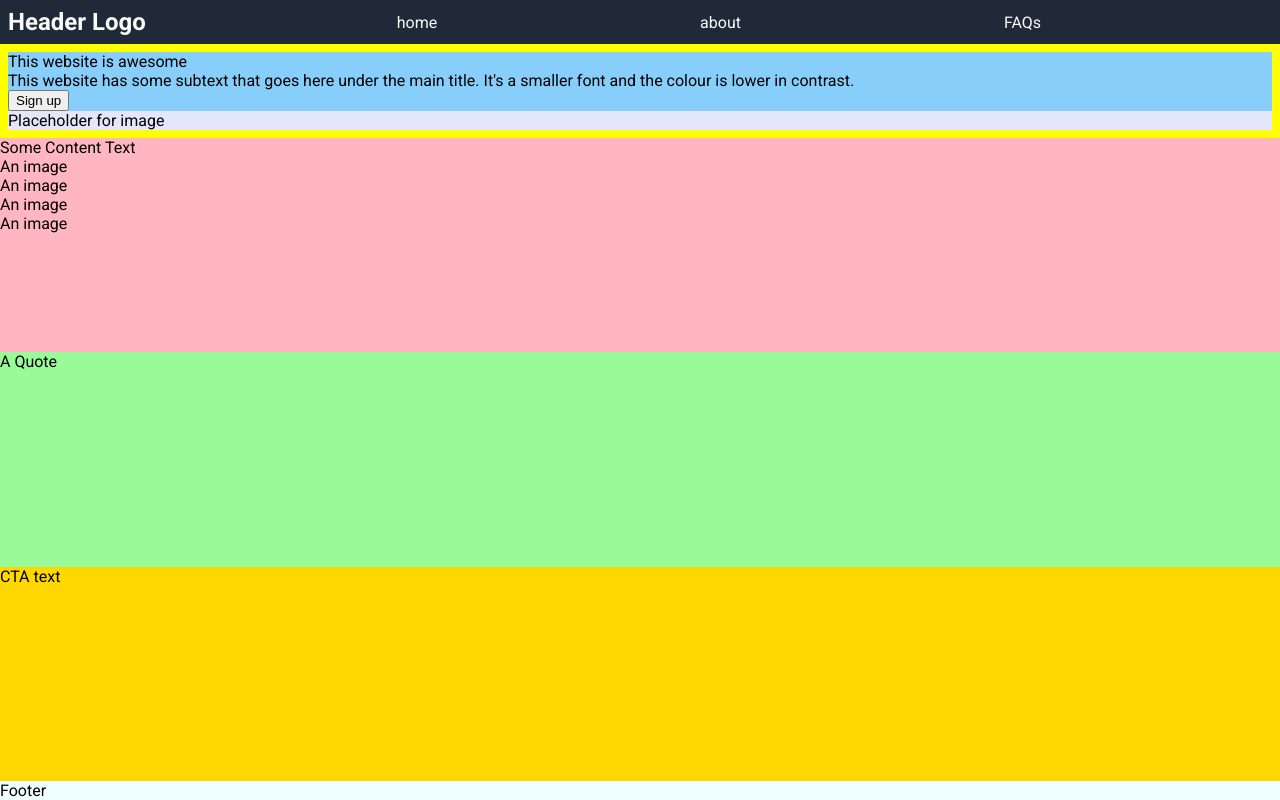
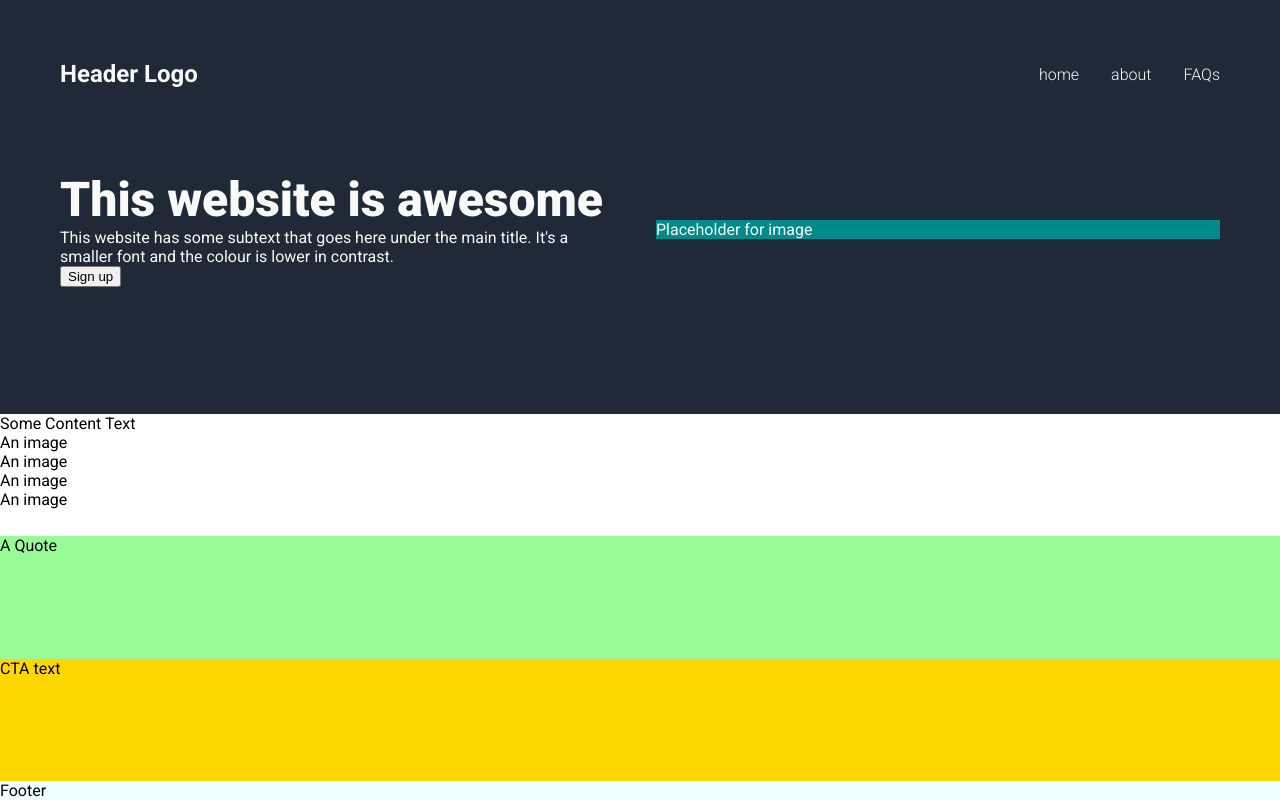
Before and after one commit to aishah-a/landing-page, a plain HTML site: page index.html in a window 1280 px wide. Drawn offline with Linux system fonts and the light colour scheme.

Commit message:
Increase padding, resolve top wrap issue

```diff
--- a/style.css
+++ b/style.css
@@ -7,13 +7,22 @@ body {
     min-width: fit-content;
 }
 
+.top {
+    display: flex;
+    flex-direction: column;
+    padding: 60px;
+    background-color: #1F2937;
+    color: #F9FAF8;
+    gap: 16px;
+}
+
 .header {
     display: flex;
-    justify-content: space-around;
+    justify-content: space-between;
     align-items: center;
-    background-color: #1F2937;
-    color: #F9FAF8;
-    padding: 8px;
+    flex-wrap: wrap;
+    flex: 1 0 auto;
+    gap: 4px;
 }
 
 .logo {
@@ -21,24 +30,65 @@ body {
     font-weight: 700;
 }
 
+.hero {
+    display: flex;
+    gap: 32px;
+    min-height: 250px;
+    align-items: center;
+    flex-wrap: wrap;
+}
+
+.hero_title {
+    font-size: 48px;
+    font-weight: 900;
+    color: #F9FAF8;
+
+}
+
+.hero_left,
+.hero_image {
+    flex: 1;
+}
+
+.hero_left {
+    flex-wrap: wrap;
+}
+
+.hero_image {
+    background-color: darkcyan;
+}
+
 
 /*
-.hero {
-    height: 300px;
+.hero_left {
+    background-color: lightskyblue;
+    flex-wrap: wrap;
+    max-width: 50%;
 }
 
+.hero_image {
+    background-color: lavender;
+    flex: 1;
+}
+
+
 */
-
+/* add min value to hero image to reduce wrapping? */
+/*
+.hero_image {
+    flex: 1 1 200px;
+    padding: 16px;
+}
 
 /* list/link styles all good, move back up later */
 ul {
     list-style-type: none;
     margin: 0;
-    padding-left: 20px;
+    padding: 0;
     display: flex;
     gap: 32px;
-    justify-content: space-evenly;
-    flex: 1;
+    justify-content: space-around;
+    font-weight: 300;
 }
 
 a {
@@ -46,20 +96,7 @@ a {
     color: #F9FAF8;
 }
 
-
-
-.hero {
-    background-color: yellow;
-    padding: 8px;
-}
-
-.hero_left {
-    background-color: lightskyblue;
-}
-
-.hero_image {
-    background-color: lavender;
-}
+*/
 
 .content {
     background-color: lightpink;
```
